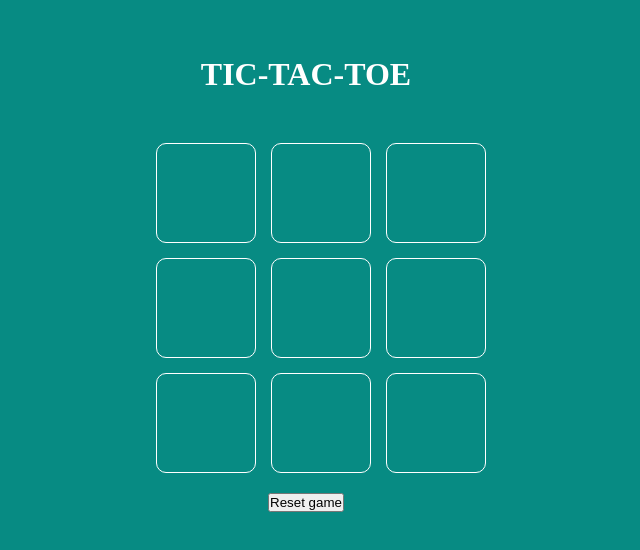
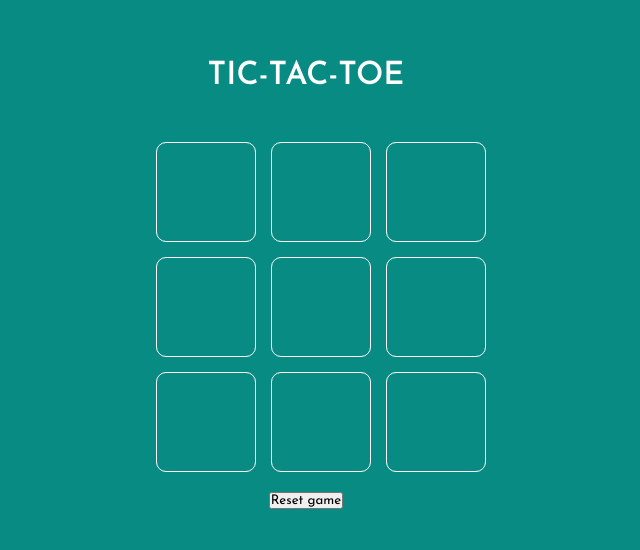
Before and after one commit to bisarroyo/tic-tac-toe, a React (Vite) app: page / in a window 1280 px wide. Shown: the part 116-666 px from the top of the page, without its empty margins (334-974 px from the left). Built offline with nearby package versions, Linux system fonts and the light colour scheme.

Commit message:
Added styles

```diff
--- a/src/App.css
+++ b/src/App.css
@@ -1,16 +1,18 @@
+@import url('https://fonts.googleapis.com/css2?family=Josefin+Sans:wght@300;400;600&display=swap');
+
 :root {
   --color-primary: #078B83;
   --color-secondary: #36A087;
-  --color-yellow: #9FB17C;
-  --color-orange: #F7E39D;
-  --color-purple: #DD9756;
+  --color-green-light: #9FB17C;
+  --color-yellow: #F7E39D;
+  --color-orange: #DD9756;
   --color-white: #ffffff;
-
 }
 * {
   padding: 0;
   margin: 0;
   box-sizing: border-box;
+  font-family: 'Josefin Sans', sans-serif;
 }
 
 body {
@@ -45,4 +47,27 @@
   align-items: center;
   border: 1px solid var(--color-white);
   border-radius: 10px;
+  cursor: pointer;
+  font-size: 65px;;
 }
+
+.results p {
+  height: 30px;
+}
+
+.options {
+
+}
+
+.reset-game {
+  background-color: var(--color-green-light);
+  border: none;
+  font-size: 22px;
+  padding: 10px 20px;
+  border-radius: 50px;
+  cursor: pointer;
+  transition: 0.3s all ease-in-out;
+}
+.reset-game:hover {
+  background-color: var(--color-orange);
+}
```
